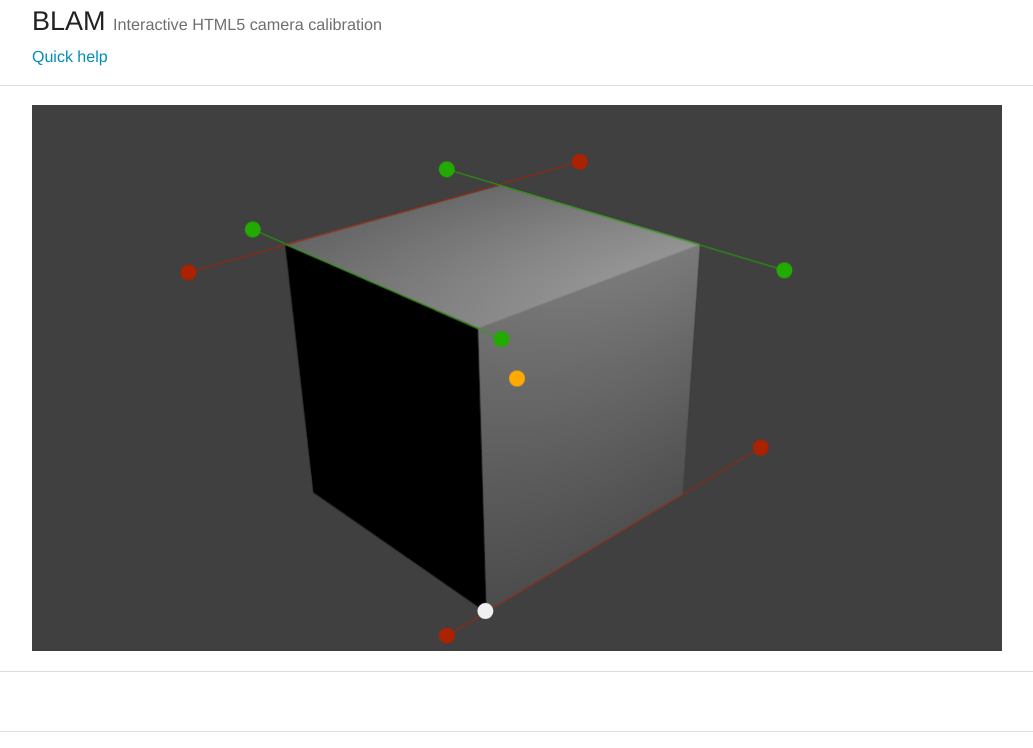
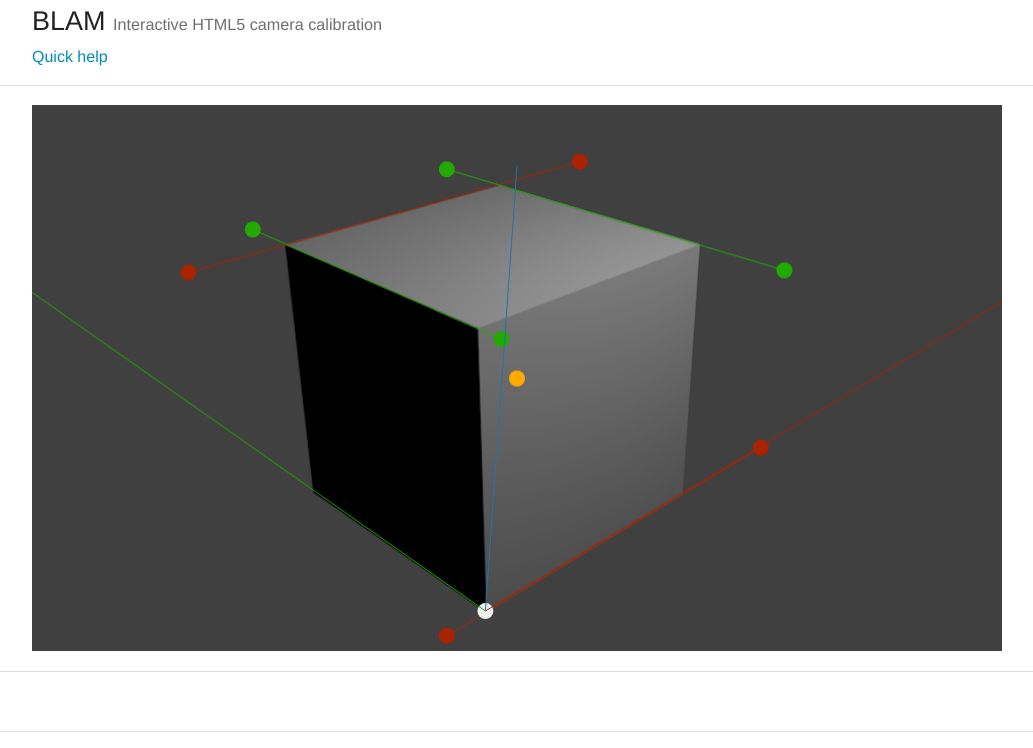
Before and after one commit to stuffmatic/blam, a plain HTML site: page web/index.html in a window 1280 px wide. Shown: the top 748 px of the page, without its empty margins (123-1156 px from the left). Drawn offline with Linux system fonts and the light colour scheme.

Commit message:
some work on calibration calculations, rendering vanishing lines in viewport

```diff
--- a/web/js/blam/calibration_result.js
+++ b/web/js/blam/calibration_result.js
@@ -3,13 +3,16 @@ window.blam.calibrationResult = window.blam.calibrationResult || {}
 
 window.blam.calibrationResult = (function() {
 
-    this.resultIsDefined;
+    /** Indicates if the result is defined or not. */
+    this.isDefined;
     /** Set if the result is not defined. */
     this.errorMessage;
     /** The focal length in image plane coordinates.*/
     this.focalLengthImagePlaneCoords;
-    /** The two vanishing points used to compute the result. */
-    this.vanishingPoints;
+    /** The three vanishing points. */
+    this.xVanishingPoint;
+    this.yVanishingPoint;
+    this.zVanishingPoint;
     /** The camera orientation as a 3x3 matrix. */
     this.orientationMatrix;
     /** The camera orientation as a unit quaternion. */
@@ -28,10 +31,12 @@ window.blam.calibrationResult = (function() {
     this.aspectRatio;
 
     reset = function() {
-        this.resultIsDefined = false;
+        this.isDefined = false;
         this.errorMessage = null;
         this.focalLengthImagePlaneCoords = 0;
-        this.vanishingPoints = [];
+        this.xVanishingPoint = [0.0, 0.0];
+        this.yVanishingPoint = [0.0, 0.0];
+        this.zVanishingPoint = [0.0, 0.0];
         this.orientationMatrix = window.blam.math.identityMatrix(3);
         console.log(this.orientationMatrix);
         this.orientationQuaternion = window.blam.math.zeroVector(4);
@@ -45,6 +50,31 @@ window.blam.calibrationResult = (function() {
 
     this.compute = function(params) {
         reset();
+
+        this.xVanishingPoint = blam.math.computeIntersectionPoint(params.xVanishingLine1,
+                                                                  params.xVanishingLine0);
+
+        if (params.numVanishingPoints == 1) {
+            this.yVanishingPoint = blam.math.computeSecondVanishingPoint(this.xVanishingPoint,
+                                                                         params.relativeFocalLength,
+                                                                         params.opticalCenter,
+                                                                         params.horizonDirection);
+            blam.math.calibrate2VP(this.xVanishingPoint, this.yVanishingPoint, opticalCenter, origin);
+        }
+        else if (params.numVanishingPoints == 2) {
+            this.yVanishingPoint = blam.math.computeIntersectionPoint(params.yVanishingLine0,
+                                                                      params.yVanishingLine1);
+        }
+        else if (params.numVanishingPoints == 3) {
+            this.yVanishingPoint = blam.math.computeIntersectionPoint(params.yVanishingLine0,
+                                                                      params.yVanishingLine1);
+            this.zVanishingPoint = blam.math.computeIntersectionPoint(params.zVanishingLine0,
+                                                                      params.zVanishingLine1);
+        }
+
+        //TODO: set properly
+        this.isDefined = true;
+
     }
 
     return this;
--- a/web/js/blam/input_params.js
+++ b/web/js/blam/input_params.js
@@ -3,29 +3,69 @@ window.blam.inputParams = window.blam.inputParams || {}
 
 window.blam.inputParams = (function() {
 
-    this.vanishingPoint1;
-    this.vanishingPoint2;
-    this.vanishingPoint3;
-    this.aspectRatio;
+    /**
+     * The X axis vanishing point in normalized
+     * image coordinates.
+     */
+    this.numVanishingPoints;
+    this.xVanishingLine0;
+    this.xVanishingLine1;
+    this.yVanishingLine0;
+    this.yVanishingLine1;
+    this.zVanishingLine0;
+    this.zVanishingLine1;
     this.opticalCenter;
     this.origin;
-    this.focalLength;
     this.horizonDirection;
+    this.relativeFocalLength;
 
     reset = function() {
-        this.vanishingPoint1 = [0, 0];
-        this.vanishingPoint2 = [0, 0];
-        this.vanishingPoint3 = [0, 0];
-        this.aspectRatio = 0.0;
+        this.numVanishingPoints = 0;
+        this.xVanishingLine0 = [0, 0];
+        this.xVanishingLine1 = [0, 0];
+        this.yVanishingLine0 = [0, 0];
+        this.yVanishingLine1 = [0, 0];
+        this.zVanishingLine0 = [0, 0];
+        this.zVanishingLine1 = [0, 0];
         this.opticalCenter = [0, 0];
         this.origin = [0, 0];
-        this.focalLength = 0.0;
         this.horizonDirection = [0, 0];
+        this.relativeFocalLength = 1;
     }
 
-    this.fromUIState = function(uiState) {
+    /**
+     * Converts a UI state to a set of input parameters
+     * to the camera calibration algorithm.
+     */
+    this.fromUIState = function(uiState, aspectRatio) {
+        reset();
 
-        reset();
+        //horizon line
+        this.horizonDirection = [1, 0];
+        if (uiState.manualHorizon) {
+            this.horizonDirection = [uiState.cpHorizonEnd[0] - uiState.cpHorizonStart[0],
+                                     (uiState.cpHorizonEnd[1] - uiState.cpHorizonStart[1])];
+        }
+        this.horizonDirection = blam.math.relIm2ImPlane(this.horizonDirection, aspectRatio);
+
+        //the number of given vanishing points
+        this.numVanishingPoints = uiState.numVPs;
+
+        //the optical center in image plane coordinates
+        this.opticalCenter = blam.math.relIm2ImPlane(uiState.cpPP, aspectRatio);
+
+        //3D origin in image plane coordinates
+        this.origin = blam.math.relIm2ImPlane(uiState.cpOrigin, aspectRatio);
+
+        //vanishing lines in image plane coodinates
+        this.xVanishingLine0 = [blam.math.relIm2ImPlane(uiState.cpX0Start, aspectRatio), blam.math.relIm2ImPlane(uiState.cpX0End, aspectRatio)];
+        this.xVanishingLine1 = [blam.math.relIm2ImPlane(uiState.cpX1Start, aspectRatio), blam.math.relIm2ImPlane(uiState.cpX1End, aspectRatio)];
+
+        this.yVanishingLine0 = [blam.math.relIm2ImPlane(uiState.cpY0Start, aspectRatio), blam.math.relIm2ImPlane(uiState.cpY0End, aspectRatio)];
+        this.yVanishingLine1 = [blam.math.relIm2ImPlane(uiState.cpY1Start, aspectRatio), blam.math.relIm2ImPlane(uiState.cpY1End, aspectRatio)];
+
+        this.zVanishingLine0 = [blam.math.relIm2ImPlane(uiState.cpZ0Start, aspectRatio), blam.math.relIm2ImPlane(uiState.cpZ0End, aspectRatio)];
+        this.zVanishingLine1 = [blam.math.relIm2ImPlane(uiState.cpZ1Start, aspectRatio), blam.math.relIm2ImPlane(uiState.cpZ1End, aspectRatio)];
     }
 
     return this;
--- a/web/js/blam/math.js
+++ b/web/js/blam/math.js
@@ -328,6 +328,20 @@ blam.math = (function() {
      **************************************************************************************/
 
     /**
+     * Aspect = w / h
+     */
+    this.relIm2ImPlane = function(p, aspect) {
+        return [2.0 * p[0] - 1.0, 2.0 * p[1] / aspect - 1.0]
+    }
+
+    /**
+     * Aspect = w / h
+     */
+    this.imPlane2RelIm = function(p, aspect) {
+        return [(p[0] + 1.0) / 2.0, aspect / 2.0 * (p[1] + 1.0)];
+    }
+
+    /**
      * Computes the coordinates of the second vanishing point
      * based on the first, a focal length, the center of projection and
      * the desired horizon tilt angle. The equations here are derived from
--- a/web/js/blam/ui.js
+++ b/web/js/blam/ui.js
@@ -56,7 +56,9 @@ function UI() {
         console.log(window.blam.inputParams);
 
         //compute input parameters from ui state
-        window.blam.inputParams.fromUIState(ui.state);
+        var aspectRatio = canvasContainer.width() / canvasContainer.height();
+
+        window.blam.inputParams.fromUIState(ui.state, aspectRatio);
 
         //compute calibraton result from input parameters
         var res = window.blam.calibrationResult;
@@ -94,7 +96,7 @@ function UI() {
 
     getCurrentImageRectSc = function()
     {
-        var w = canvasRow.width();
+        var w = canvasContainer.width();
         var h = canvasContainer.height();
 
         var wIm = this.image != null ? this.image.naturalWidth : w;
@@ -116,7 +118,7 @@ function UI() {
     {
         var rect = getCurrentImageRectSc();
 
-        //position in image coordinates
+        //position in relative image coordinates.
         var xIm = x - rect[0];
         var yIm = y - rect[1];
 
@@ -188,16 +190,16 @@ function UI() {
         var oc = canvasOverlay;
         var ic = canvasImage;
 
-        var aspect = 9 / 16.0;
+        var aspect = 16.0 / 9.0;
 
         //image
         if (this.image && this.image.naturalWidth > 0)
         {
-            aspect = this.image.naturalHeight / this.image.naturalWidth;
+            aspect = this.image.naturalWidth / this.image.naturalHeight;
         }
 
         var w = cr.width();
-        var h = aspect * w;
+        var h = w / aspect;
 
         cc.width(w);
         cc.height(h);
@@ -216,8 +218,6 @@ function UI() {
         else {
             ctx.clearRect(0, 0, w, h);
         }
-
-
 
         //overlay
         var ctx = oc[0].getContext('2d');
@@ -255,6 +255,21 @@ function UI() {
 
                 drawControlPoint(ctx, this.state.cpOrigin, colOrigin, true);
                 drawControlPoint(ctx, this.state.cpPP, colPP, this.state.numVPs < 3);
+        }
+
+        //draw vanishing lines
+        if (this.calibrationResult.isDefined) {
+            var cr = this.calibrationResult;
+            var o = blam.math.imPlane2RelIm(this.inputParams.origin, aspect);
+            var xVp = blam.math.imPlane2RelIm(cr.xVanishingPoint, aspect);
+            var yVp = blam.math.imPlane2RelIm(cr.yVanishingPoint, aspect);
+            var zVp = blam.math.imPlane2RelIm(cr.zVanishingPoint, aspect);
+            drawLineSegment(ctx, o, xVp, colXAxis, false);
+            drawLineSegment(ctx, o, yVp, colYAxis, false);
+            drawLineSegment(ctx, o, zVp, colZAxis, false);
+        }
+        else {
+            //undefined.
         }
     };
 
@@ -600,7 +615,7 @@ function UI() {
         console.log(files);
         if (files.length != 1)
         {
-            ui.showErrorMessage('Try dropping a single image.');
+            ui.showErrorMessage('Try dropping a single file.');
             return;
         }
 
```
Also changed, not shown: web/test/test.html (+1 -0 lines), web/test/tests.js (+44 -8 lines).
